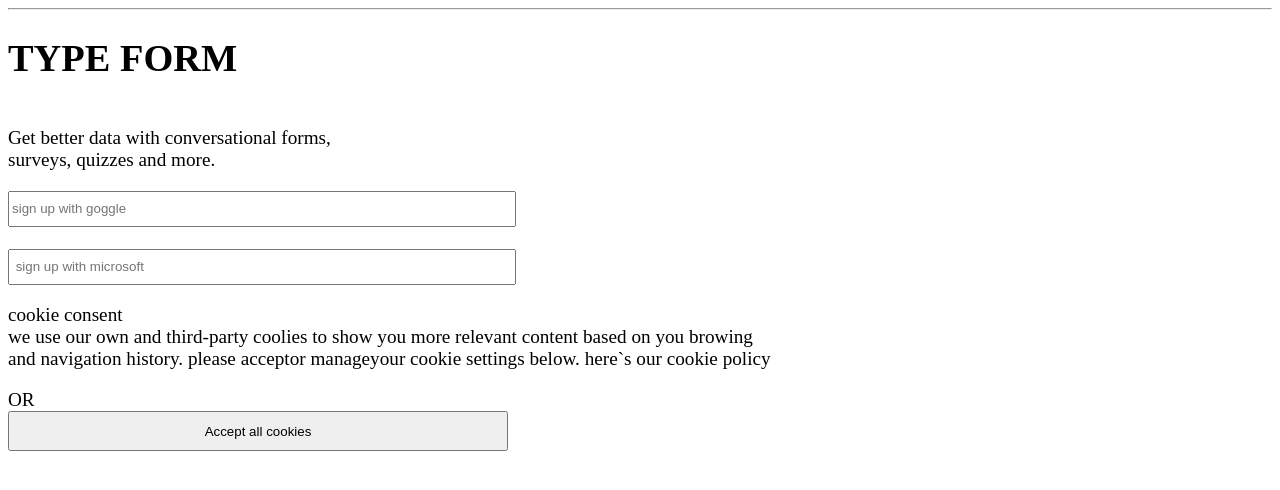
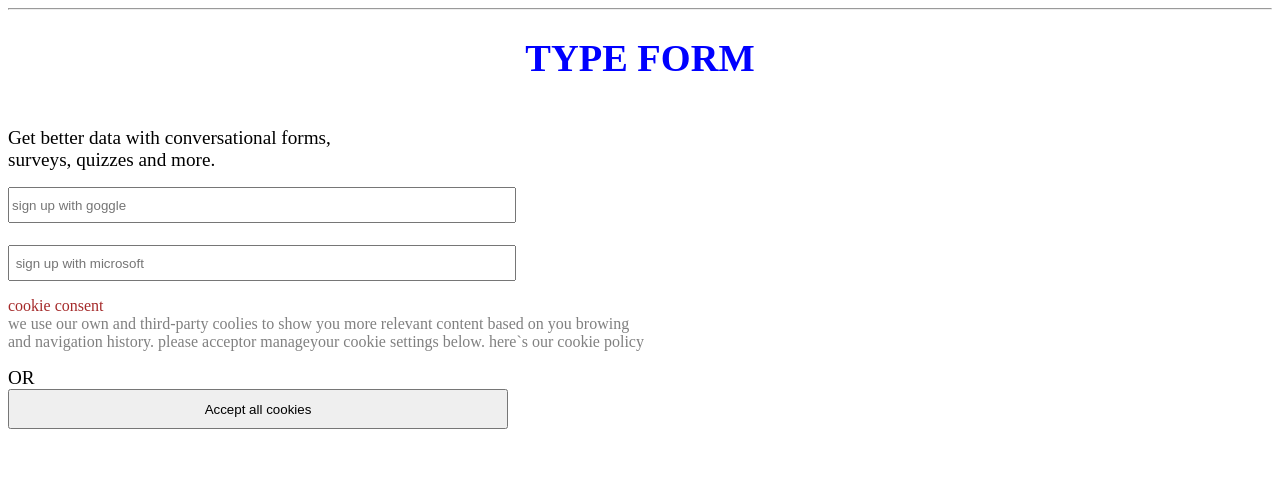
Before and after one commit to ADIAMO777/Front-end-class-HTML, a plain HTML site: page me.html in a window 1280 px wide. Drawn offline with Linux system fonts and the light colour scheme.

Commit message:
i want to commit this

```diff
--- a/me.html
+++ b/me.html
@@ -5,6 +5,16 @@
     <meta charset="UTF-8">
     <meta name="viewport" content="width=device-width, initial-scale=1.0">
     <title>form</title>
+      <style>
+    h1 {
+      color: blue;
+      text-align: center;
+    }
+    p {
+      color: gray;
+      font-size: 16px;
+    }
+</style>
 </head>
 
 <body>
@@ -24,7 +34,7 @@
             <br>
             <input type="microsoft email" name="microsoft email" id="microsoft email"
                 placeholder=" sign up with microsoft" style="width: 500px; height: 30px;">
-            <p> <span style="">cookie consent</span>
+            <p> <span style="color: brown;">cookie consent</span>
                 <br> we use our own and third-party coolies to show you more relevant content based on you browing
                 <br>
                 and navigation history. please acceptor manageyour cookie settings below. here`s our cookie policy
--- /dev/null
+++ b/selector.css
@@ -0,0 +1,23 @@
+/* this is a universal selector */
+* {
+  margin: 0%;
+  padding: 0%;
+}
+
+p {
+  font-size: 18px;
+}
+/* id selector */
+#main-title {
+    color: darkblue;
+    text-align: center;
+}
+/* this a class */
+.highlight {
+    color: red;
+    font-weight: bold;
+}
+
+h1, h2 {
+    font-family: Arial;
+}
--- /dev/null
+++ b/style.css
@@ -0,0 +1,35 @@
+/* this is universal selector */
+* {
+  margin: 0px;
+
+  padding: 0px;
+}
+
+/* this is a type selector */
+
+h1 {
+  color: green;
+}
+p {
+  font-family: Arial, Helvetica, sans-serif;
+  color: darkblue;
+}
+
+/* this is class selector */
+.highlight {
+  color: red;
+  font-weight: bold;
+}
+.nigeria {
+  color: yellow;
+}
+
+/* this is id selector */
+#main-heading {
+  font-family: Verdana, Geneva, Tahoma, sans-serif;
+}
+
+/* this is a group-selector */
+h1, h2, p {
+font-weight: 900;
+}
```
Also changed, not shown: About.html (+1 -1 lines), new.html (added, +17 -0 lines), selector.html (added, +22 -0 lines).
